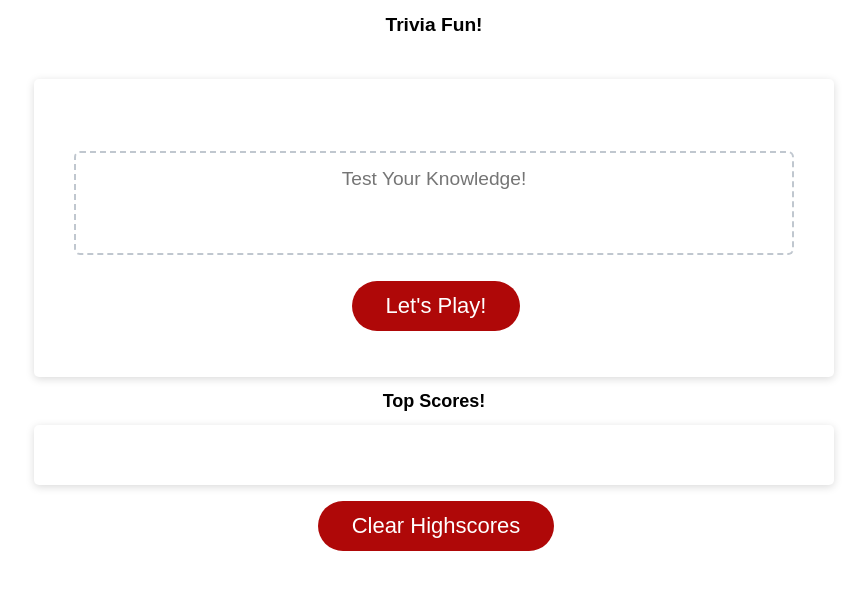
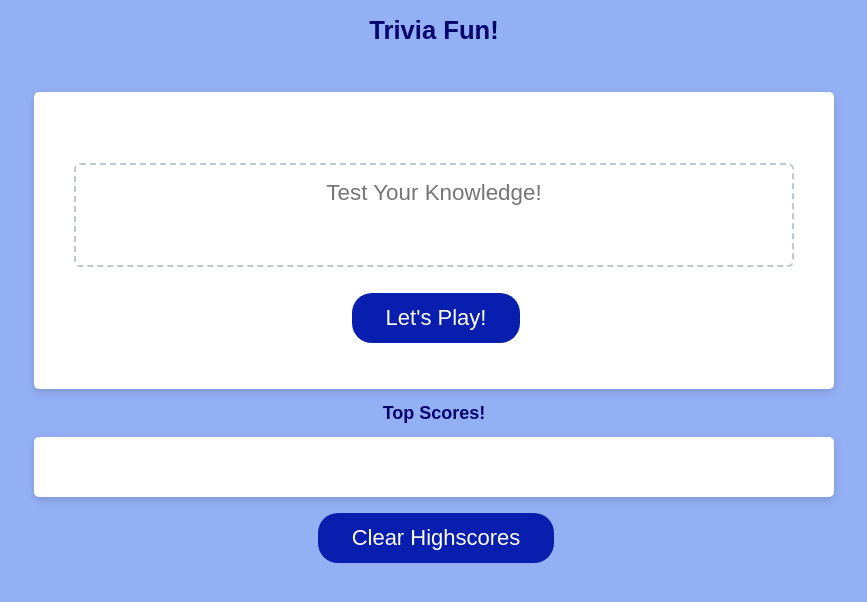
Before and after one commit to sdanimc/trivia-game, a plain HTML site: page index.html in a window 1280 px wide. Shown: the whole page, without its empty margins (206-1073 px from the left). Drawn offline with Linux system fonts and the light colour scheme.

Commit message:
finished page styling

```diff
--- a/assets/styles.css
+++ b/assets/styles.css
@@ -1,7 +1,9 @@
+body{background-color: rgb(148, 176, 245);
+color: rgb(4, 4, 109);}
 h1 {
     text-align: center;
-    font-size: larger;
-    padding: 15px;
+    font-size: 1.6rem;
+    padding: 18px;
 }
 
 h2 {
@@ -24,9 +26,8 @@ ol {
     background-color: hsl(0, 0%, 100%);
     border-radius: 5px;
     border-width: 1px;
-    box-shadow: rgba(0, 0, 0, 0.15) 0px 2px 8px 0px;
-    color: hsl(206, 17%, 28%);
-    font-size: 18px;
+    box-shadow: rgba(0, 0, 0, 0.15) 0px 3px 8px 0px;
+    font-size: 20px;
     max-width: 800px;
     padding: 30px 40px;
 }
@@ -44,8 +45,7 @@ li {
     background-color: hsl(0, 0%, 100%);
     border-radius: 5px;
     border-width: 1px;
-    box-shadow: rgba(0, 0, 0, 0.15) 0px 2px 8px 0px;
-    color: hsl(206, 17%, 28%);
+    box-shadow: rgba(0, 0, 0, 0.15) 0px 3px 8px 0px;
     font-size: 18px;
     margin: 0 auto;
     max-width: 800px;
@@ -68,9 +68,8 @@ li {
 
 .btn {
     border: none;
-    background-color: hsl(360, 91%, 36%);
-    border-radius: 25px;
-    box-shadow: rgba(0, 0, 0, 0.1) 0px 1px 6px 0px rgba(0, 0, 0, 0.2) 0px 1px 1px 0px;
+    background-color: rgb(8, 30, 175);
+    border-radius: 20px;
     color: hsl(0, 0%, 100%);
     display: inline-block;
     font-size: 22px;
@@ -82,7 +81,7 @@ li {
 }
 
 .btn:hover {
-    background-color: blue;
+    background-color: rgb(0, 123, 255);
 }
 
 .answer {
@@ -100,7 +99,7 @@ li {
     padding-left: 15px;
     padding-right: 15px;
     padding-bottom: 85px;
-    font-size: 1.2rem;
+    font-size: 1.4rem;
     text-align: center;
     margin-top: 10px;
     margin-bottom: 10px;
```
